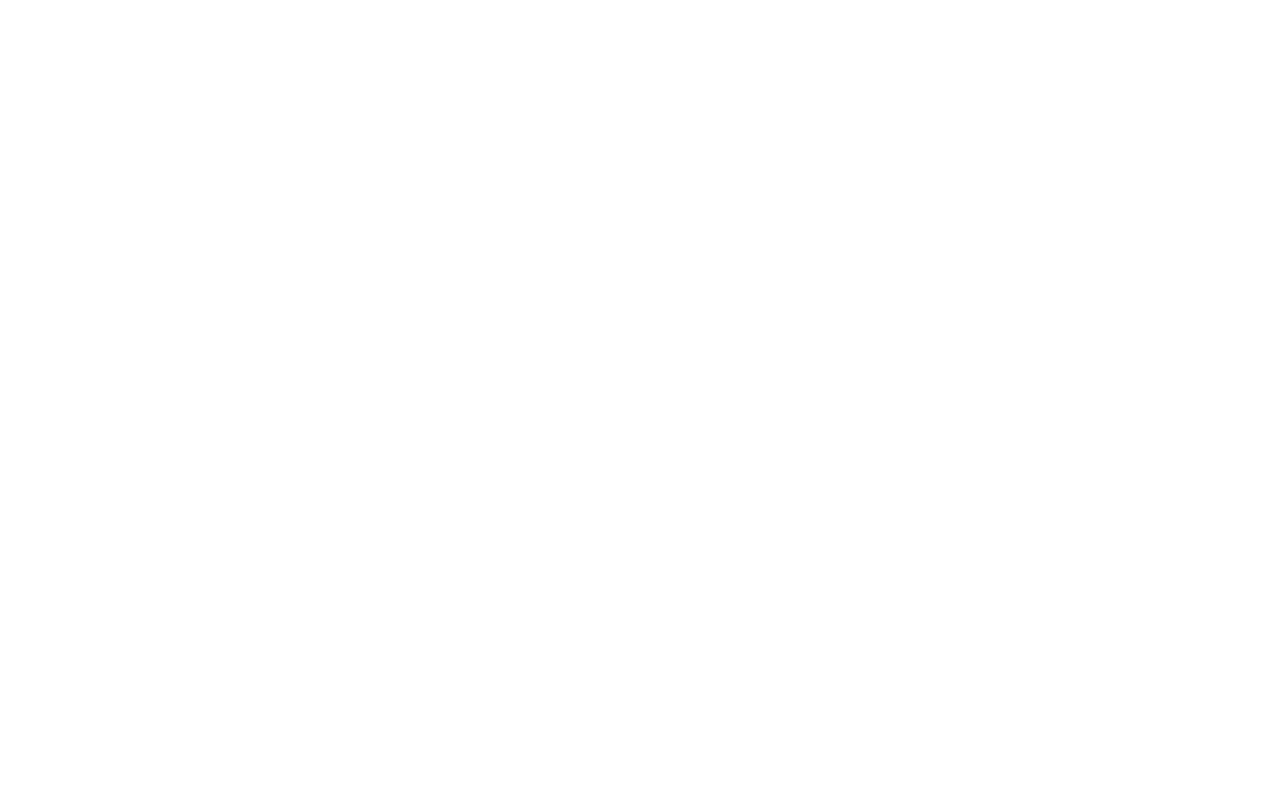
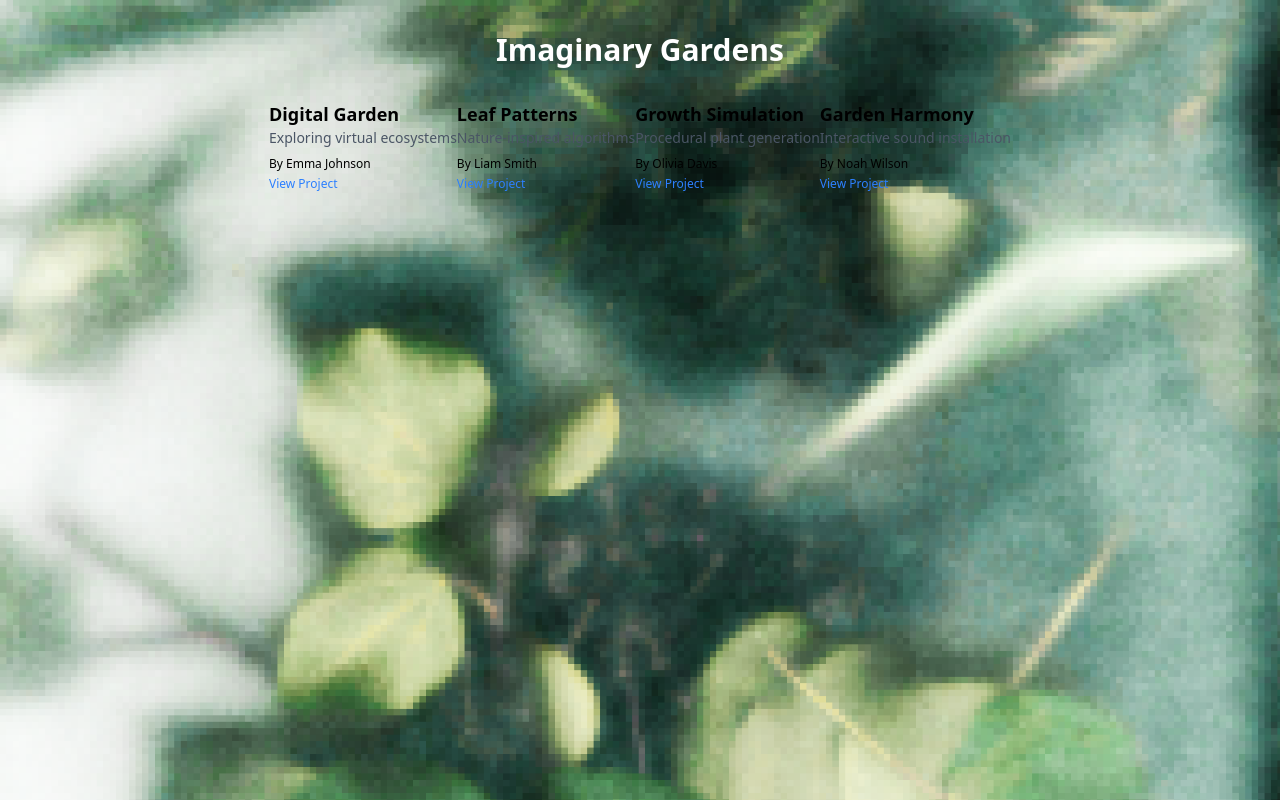
Before and after one commit to Simon-Dirks/imaginary-gardens, an Angular app: page / in a window 1280 px wide. Built offline with nearby package versions, Linux system fonts and the light colour scheme.

Commit message:
Show basic leave components (non-styled)

```diff
--- a/src/app/app.component.html
+++ b/src/app/app.component.html
@@ -1 +1,13 @@
-<router-outlet />
+<div
+  class="fixed top-0 left-0 w-screen h-screen bg-cover bg-center overflow-auto bg-[url('/img/background_day.png')]"
+>
+  <div class="container mx-auto py-8">
+    <h1 class="text-3xl font-bold text-center mb-8 text-white drop-shadow-lg">
+      Imaginary Gardens
+    </h1>
+
+    <div class="flex flex-wrap justify-center">
+      <app-leaf *ngFor="let leaf of leaves" [leaf]="leaf"></app-leaf>
+    </div>
+  </div>
+</div>
--- a/src/app/app.component.scss
+++ b/src/app/app.component.scss
@@ -0,0 +1,6 @@
+.background-container {
+  background: url('/img/background_day.png');
+  background-size: cover;
+  background-position: center;
+  overflow: auto;
+}
--- a/src/app/app.component.ts
+++ b/src/app/app.component.ts
@@ -1,12 +1,24 @@
-import { Component } from '@angular/core';
+import { Component, OnInit } from '@angular/core';
 import { RouterOutlet } from '@angular/router';
+import { LeafComponent } from "./leaf/leaf.component";
+import { LeafService } from "../services/leaf.service";
+import { LeafModel } from "../models/leaf.model";
+import { CommonModule } from '@angular/common';
 
 @Component({
   selector: 'app-root',
-  imports: [RouterOutlet],
+  standalone: true,
+  imports: [RouterOutlet, LeafComponent, CommonModule],
   templateUrl: './app.component.html',
   styleUrl: './app.component.scss'
 })
-export class AppComponent {
+export class AppComponent implements OnInit {
   title = 'imaginary-gardens';
+  leaves: LeafModel[] = [];
+
+  constructor(private leafService: LeafService) {}
+
+  ngOnInit(): void {
+    this.leaves = this.leafService.getLeaves();
+  }
 }
--- /dev/null
+++ b/src/app/leaf/leaf.component.html
@@ -0,0 +1,12 @@
+<div *ngIf="leaf">
+  <h3 class="text-lg font-bold">{{ leaf.title }}</h3>
+  <p class="text-sm text-gray-600">{{ leaf.subtitle }}</p>
+  <p class="text-xs mt-2">By {{ leaf.studentName }}</p>
+  <a
+    *ngIf="leaf.link"
+    [href]="leaf.link"
+    target="_blank"
+    class="text-blue-500 text-xs mt-1 block hover:underline"
+    >View Project</a
+  >
+</div>
--- /dev/null
+++ b/src/models/leaf.model.ts
@@ -0,0 +1,6 @@
+export interface LeafModel {
+  studentName: string;
+  title: string;
+  subtitle: string;
+  link: string;
+}
--- /dev/null
+++ b/src/services/leaf.service.ts
@@ -0,0 +1,50 @@
+import { Injectable } from '@angular/core';
+import { LeafModel } from '../models/leaf.model';
+
+@Injectable({
+  providedIn: 'root',
+})
+export class LeafService {
+  private leaves: LeafModel[] = [
+    {
+      studentName: 'Emma Johnson',
+      title: 'Digital Garden',
+      subtitle: 'Exploring virtual ecosystems',
+      link: 'https://example.com/emma',
+    },
+    {
+      studentName: 'Liam Smith',
+      title: 'Leaf Patterns',
+      subtitle: 'Nature-inspired algorithms',
+      link: 'https://example.com/liam',
+    },
+    {
+      studentName: 'Olivia Davis',
+      title: 'Growth Simulation',
+      subtitle: 'Procedural plant generation',
+      link: 'https://example.com/olivia',
+    },
+    {
+      studentName: 'Noah Wilson',
+      title: 'Garden Harmony',
+      subtitle: 'Interactive sound installation',
+      link: 'https://example.com/noah',
+    },
+  ];
+
+  constructor() {}
+
+  getLeaves(): LeafModel[] {
+    return this.leaves;
+  }
+
+  addLeaf(leaf: LeafModel): void {
+    this.leaves.push(leaf);
+  }
+
+  removeLeaf(index: number): void {
+    if (index >= 0 && index < this.leaves.length) {
+      this.leaves.splice(index, 1);
+    }
+  }
+}
```
Also changed, not shown: src/app/leaf/leaf.component.ts (added, +14 -0 lines), public/img/background_day.png (added), src/app/leaf/leaf.component.scss (added).
